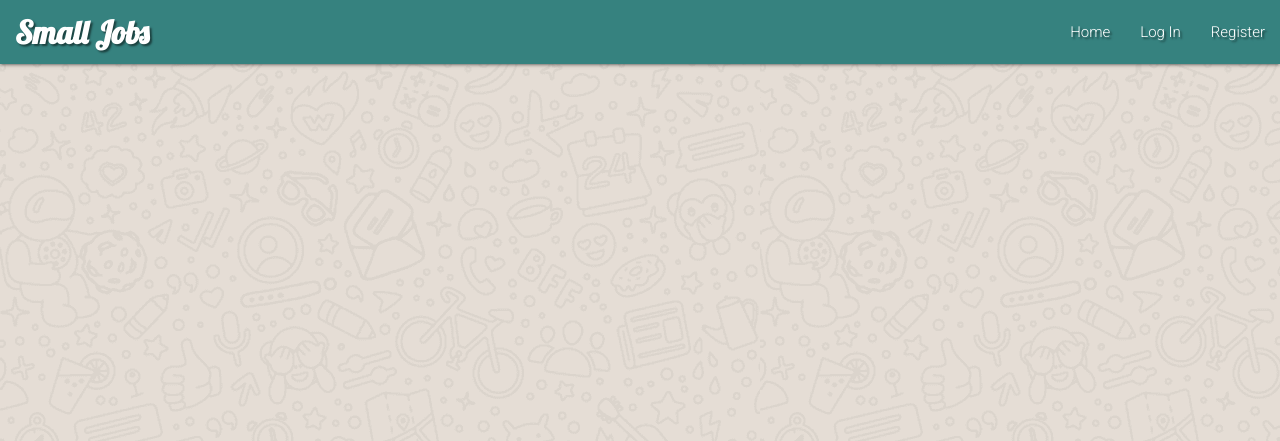
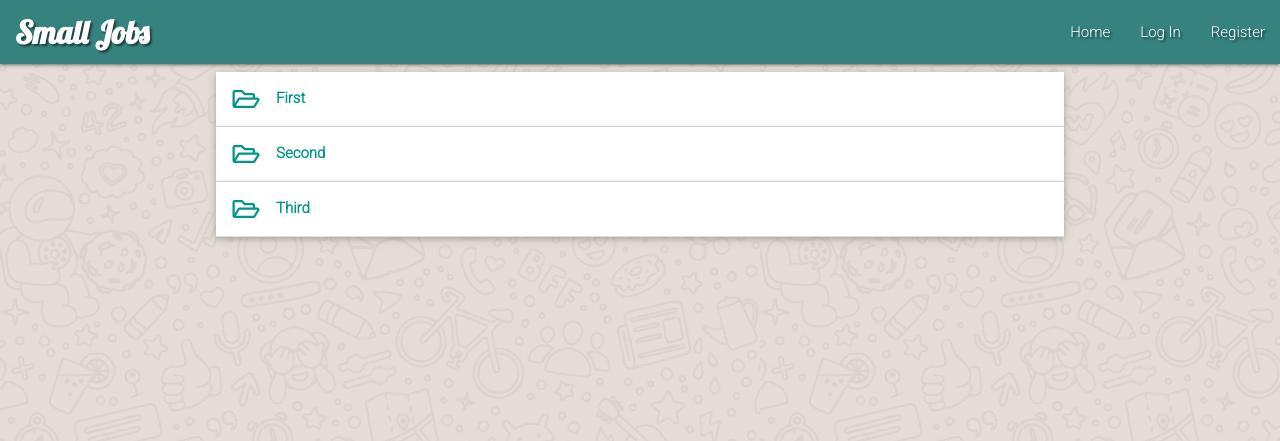
Before and after one commit to mickmccann/MS3-Small-Jobs, a Flask app: page / in a window 1280 px wide. Shown: the top 441 px of the page. Run offline with Flask 2, Linux system fonts and the light colour scheme; data that the repository does not hold is empty; some libraries are stand-ins or nearby versions.

Commit message:
Added job accordion setup with pop out affect

```diff
--- a/static/script/js/script.js
+++ b/static/script/js/script.js
@@ -2,4 +2,5 @@
 
 $(document).ready(function () {
     $(".sidenav").sidenav({edge: "left"});
+    $('.collapsible').collapsible();
 });
--- a/templates/jobs.html
+++ b/templates/jobs.html
@@ -9,4 +9,20 @@
     {{ job.due_date }}<br>
 {% endfor %}
 
+<ul class="collapsible popout">
+    <li>
+        <div class="collapsible-header white teal-text"><i class="far fa-folder-open"></i>First</div>
+        <div class="collapsible-body yellow"><span>Lorem ipsum dolor sit amet.</span></div>
+    </li>
+    <li>
+        <div class="collapsible-header white teal-text"><i class="far fa-folder-open"></i>Second</div>
+        <div class="collapsible-body yellow"><span>Lorem ipsum dolor sit amet.</span></div>
+    </li>
+    <li>
+        <div class="collapsible-header white teal-text"><i class="far fa-folder-open"></i>Third</div>
+        <div class="collapsible-body yellow"><span>Lorem ipsum dolor sit amet.</span></div>
+    </li>
+</ul>
+
+
 {% endblock %}
```
Lines whose indentation alone changed are shown as unchanged.
